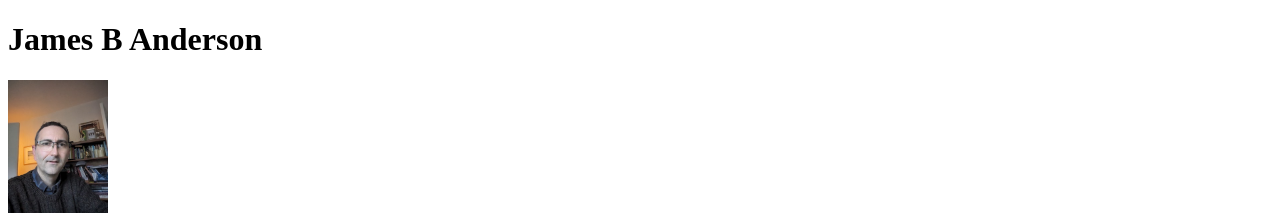
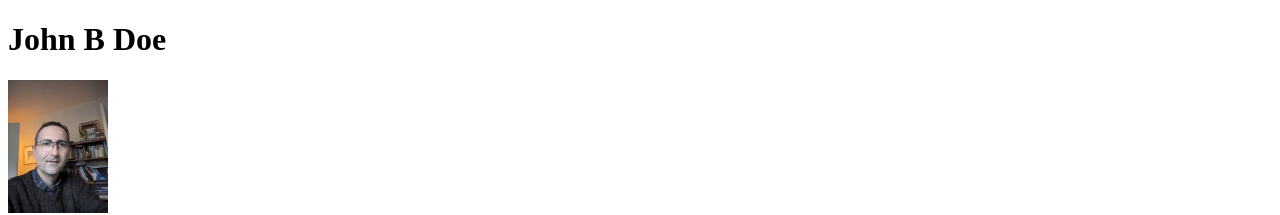
Before and after one commit to jame5anderson/Resume, a plain HTML site: page index.html in a window 1280 px wide. Shown: the top 215 px of the page. Drawn offline with Linux system fonts and the light colour scheme.

Commit message:
Update index.html

```diff
--- a/index.html
+++ b/index.html
@@ -7,7 +7,7 @@
 </head>
 
 <body>
-    <h1>James B Anderson</h1>
+    <h1>John B Doe</h1>
     <img src="./Assets/Images/Selfie.jpg" width="100px" />
     <hr>
     <h2>Personal statement</h2>
```
